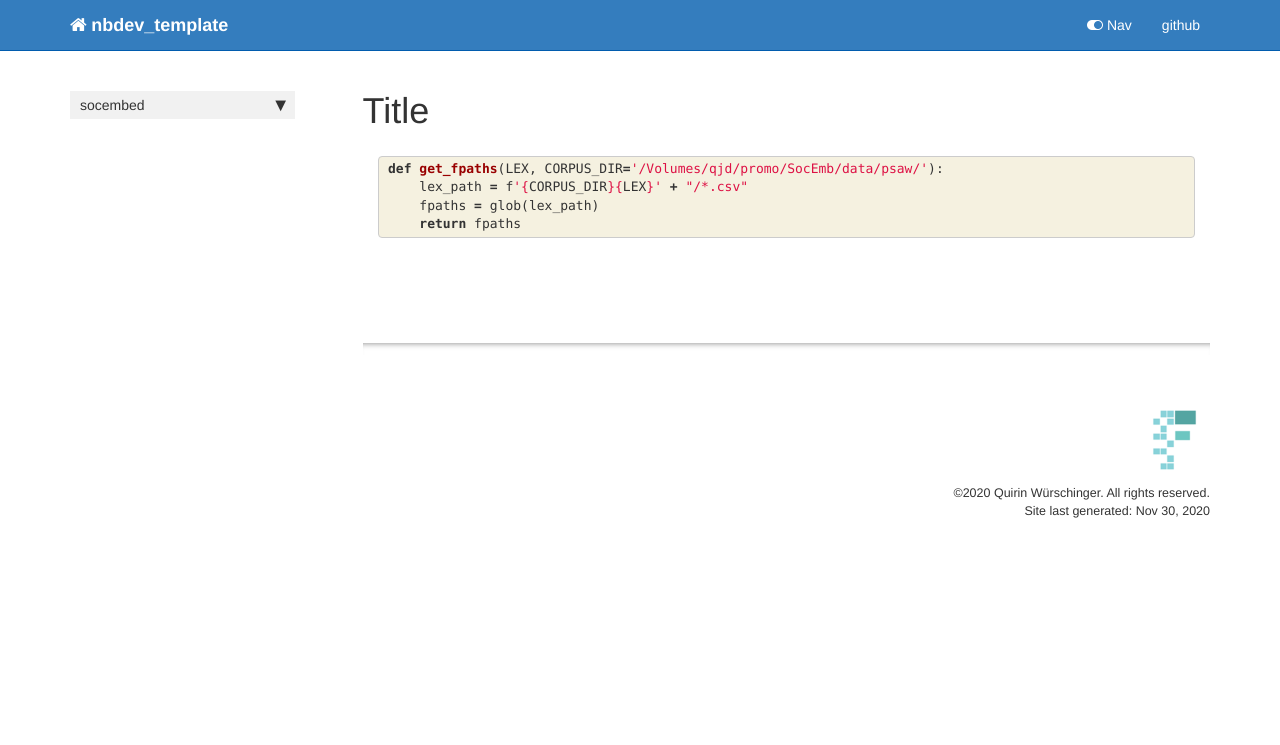
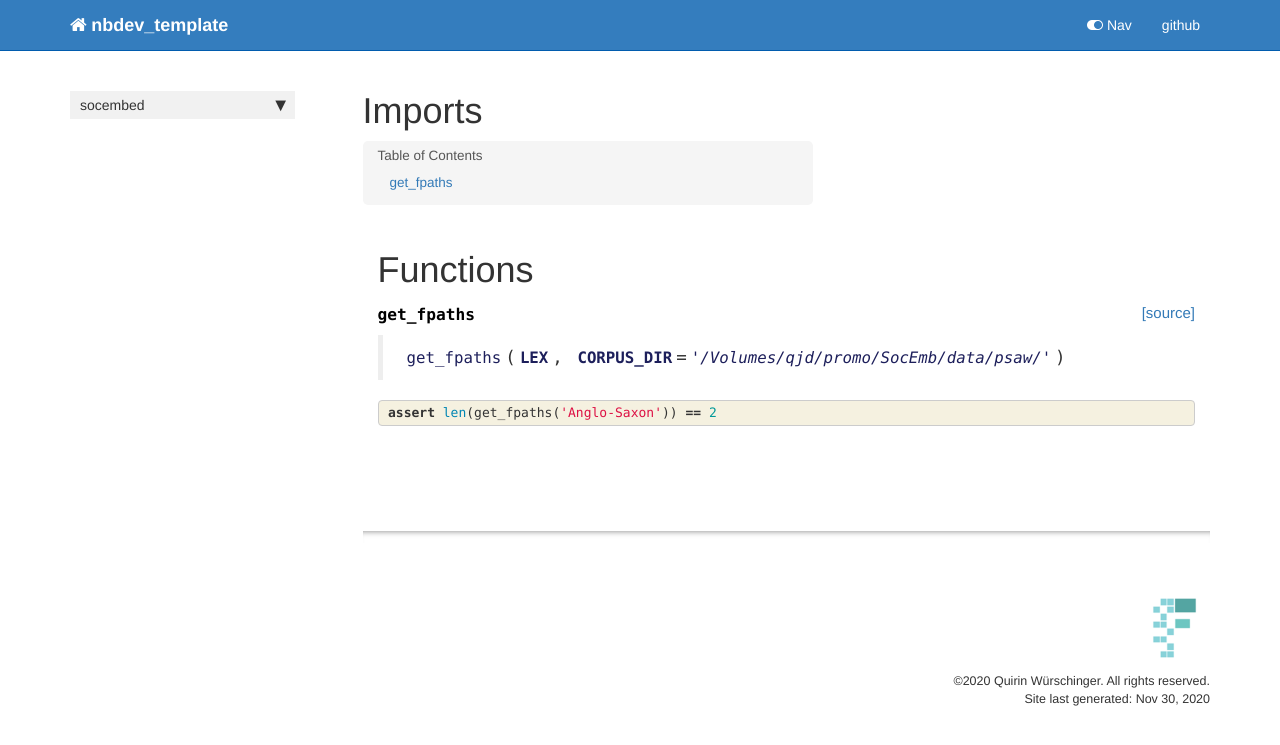
Before and after one commit to wuqui/socembed, a Jekyll site: the page built from docs/read_data.html, in a window 1280 px wide. Shown: the top 745 px of the page. Built offline with Jekyll 4.4.1, drawn with Linux system fonts in a browser that asks for light colours; nearby versions of some CDN libraries; comment, search, counter and statistics services are not loaded.

Commit message:
export imports

```diff
--- a/docs/_data/sidebars/home_sidebar.yml
+++ b/docs/_data/sidebars/home_sidebar.yml
@@ -14,6 +14,9 @@ entries:
       url: core.html
     - output: web,pdf
       title: Title
+      url: installation.html
+    - output: web,pdf
+      title: Imports
       url: read_data.html
     output: web
     title: socembed
--- a/docs/read_data.html
+++ b/docs/read_data.html
@@ -1,6 +1,6 @@
 ---
 
-title: Title
+title: Imports
 
 
 keywords: fastai
@@ -32,14 +32,55 @@ nb_path: "02_read_data.ipynb"
     {% raw %}
 
 <div class="cell border-box-sizing code_cell rendered">
+
+</div>
+    {% endraw %}
+
+<div class="cell border-box-sizing text_cell rendered"><div class="inner_cell">
+<div class="text_cell_render border-box-sizing rendered_html">
+<h1 id="Functions">Functions<a class="anchor-link" href="#Functions"> </a></h1>
+</div>
+</div>
+</div>
+    {% raw %}
+
+<div class="cell border-box-sizing code_cell rendered">
+
+<div class="output_wrapper">
+<div class="output">
+
+<div class="output_area">
+
+
+<div class="output_markdown rendered_html output_subarea ">
+<h4 id="get_fpaths" class="doc_header"><code>get_fpaths</code><a href="https://github.com/wuqui/socembed/tree/master/socembed/read_data.py#L9" class="source_link" style="float:right">[source]</a></h4><blockquote><p><code>get_fpaths</code>(<strong><code>LEX</code></strong>, <strong><code>CORPUS_DIR</code></strong>=<em><code>'/Volumes/qjd/promo/SocEmb/data/psaw/'</code></em>)</p>
+</blockquote>
+
+</div>
+
+</div>
+
+</div>
+</div>
+
+</div>
+    {% endraw %}
+
+    {% raw %}
+
+<div class="cell border-box-sizing code_cell rendered">
+
+</div>
+    {% endraw %}
+
+    {% raw %}
+
+<div class="cell border-box-sizing code_cell rendered">
 <div class="input">
 
 <div class="inner_cell">
     <div class="input_area">
-<div class=" highlight hl-ipython3"><pre><span></span><span class="k">def</span> <span class="nf">get_fpaths</span><span class="p">(</span><span class="n">LEX</span><span class="p">,</span> <span class="n">CORPUS_DIR</span><span class="o">=</span><span class="s1">&#39;/Volumes/qjd/promo/SocEmb/data/psaw/&#39;</span><span class="p">):</span>
-    <span class="n">lex_path</span> <span class="o">=</span> <span class="sa">f</span><span class="s1">&#39;</span><span class="si">{</span><span class="n">CORPUS_DIR</span><span class="si">}{</span><span class="n">LEX</span><span class="si">}</span><span class="s1">&#39;</span> <span class="o">+</span> <span class="s2">&quot;/*.csv&quot;</span>
-    <span class="n">fpaths</span> <span class="o">=</span> <span class="n">glob</span><span class="p">(</span><span class="n">lex_path</span><span class="p">)</span>
-    <span class="k">return</span> <span class="n">fpaths</span>
+<div class=" highlight hl-ipython3"><pre><span></span><span class="k">assert</span> <span class="nb">len</span><span class="p">(</span><span class="n">get_fpaths</span><span class="p">(</span><span class="s1">&#39;Anglo-Saxon&#39;</span><span class="p">))</span> <span class="o">==</span> <span class="mi">2</span>
 </pre></div>
 
     </div>
--- a/docs/sidebar.json
+++ b/docs/sidebar.json
@@ -2,6 +2,7 @@
   "socembed": {
     "Overview": "/",
     "Social embeddings of lexical innovation": "core.html",
-    "Title": "read_data.html"
+    "Title": "installation.html",
+    "Imports": "read_data.html"
   }
 }
--- a/socembed/_nbdev.py
+++ b/socembed/_nbdev.py
@@ -2,9 +2,9 @@
 
 __all__ = ["index", "modules", "custom_doc_links", "git_url"]
 
-index = {}
+index = {"get_fpaths": "02_read_data.ipynb"}
 
-modules = []
+modules = ["read_data.py"]
 
 doc_url = "https://wuqui.github.io/socembed/"
 
```
Also changed, not shown: docs/core.html (+15 -28 lines), socembed/read_data.py (+10 -1 lines), 2 other files.
